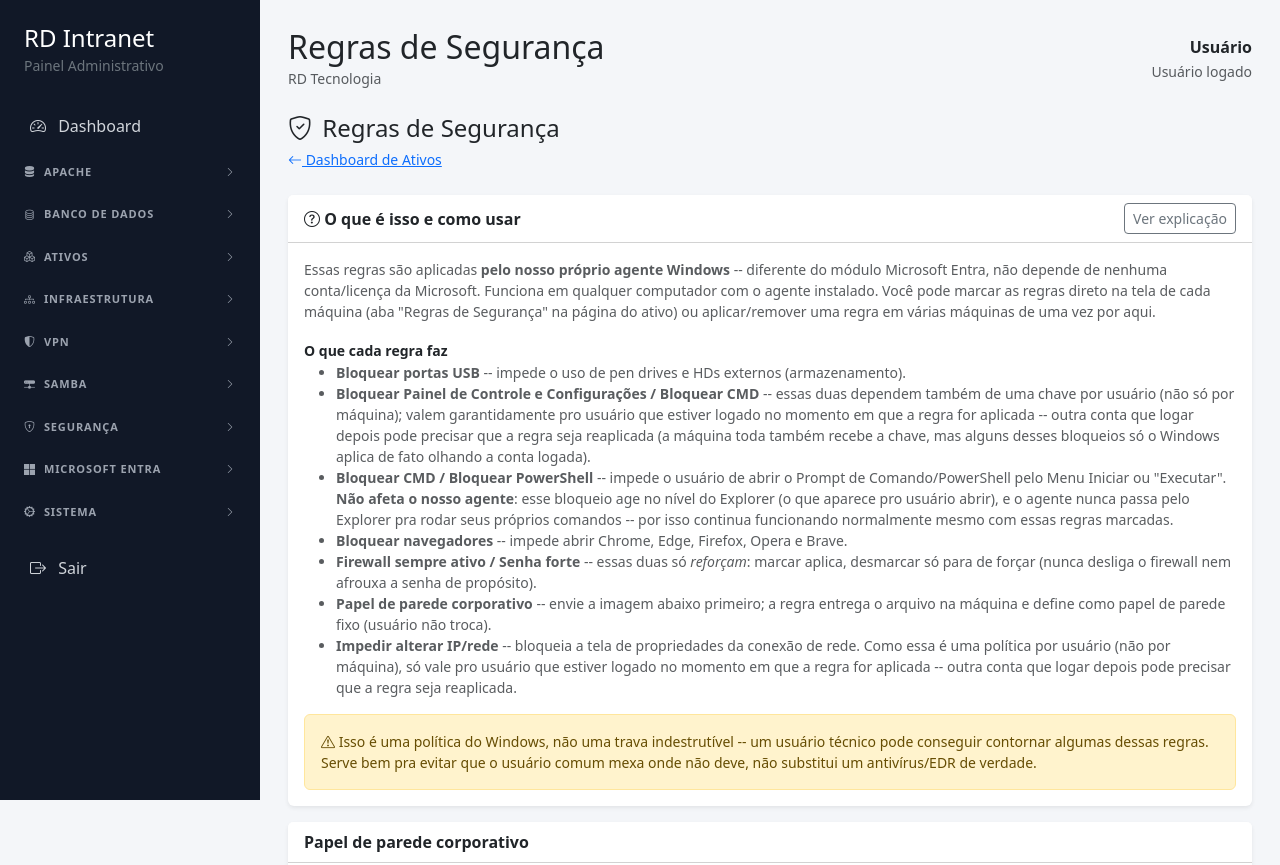
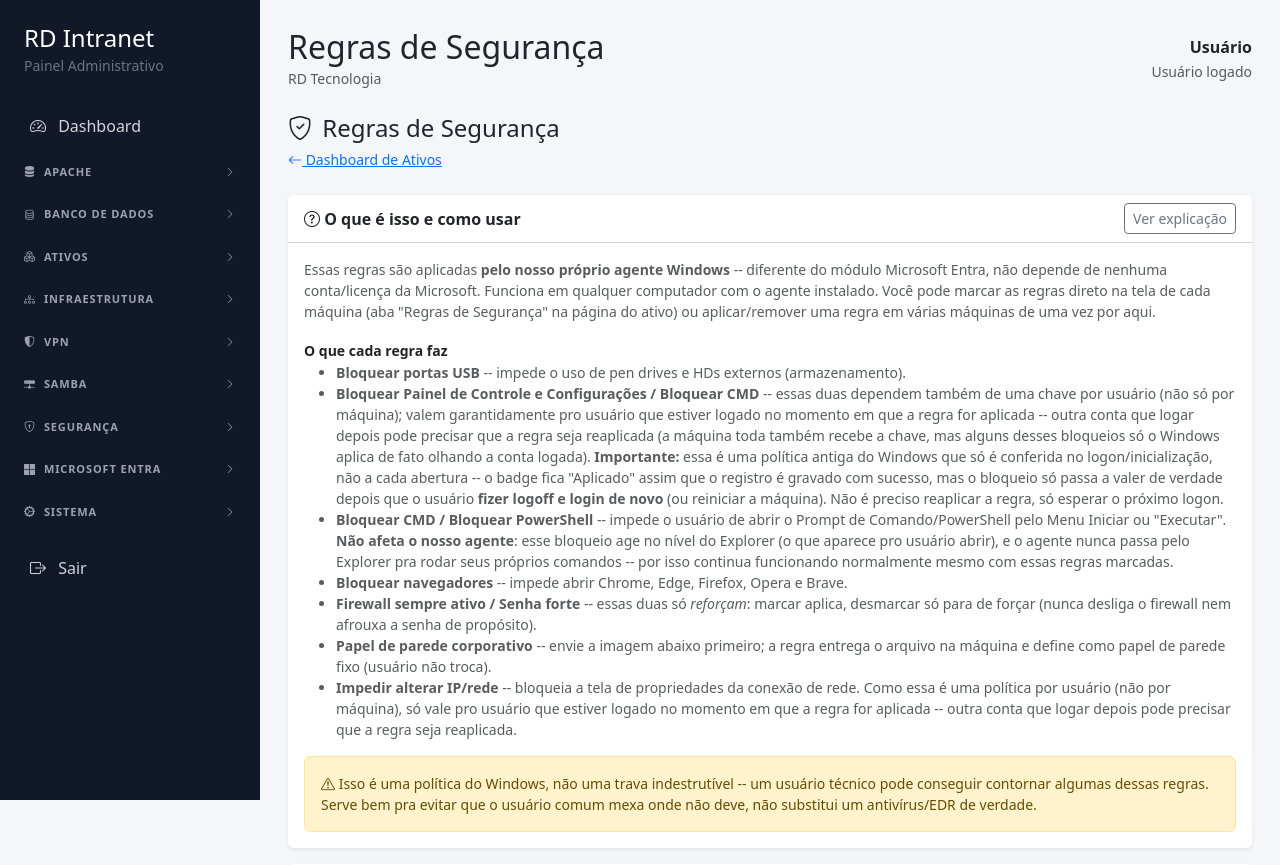
Before and after one commit to raonidore/rd-intranet, a PHP site: template app/Views/ativos/politicas.php in a window 1280 px wide, after a click on "Ver explicação". Shown: the top 865 px of the page. Run offline with PHP 8.4, Linux system fonts and the light colour scheme; the template is opened without the code that fills it, so the values that code supplies are empty; some libraries are stand-ins or nearby versions.

Commit message:
docs(ativos): esclarece que bloqueio de CMD/Painel de Controle só vale após novo logon
Investigado ao vivo: a chave DisableCMD estava gravada certinha no
registro (confirmado via regedit), mas o cmd.exe continuava abrindo
numa janela nova. Não é bug -- essa política clássica do Windows só é
conferida no logon/inicialização da sessão, não em tempo real a cada
abertura. O badge "Aplicado" reflete só que a gravação no registro deu
certo, não que o bloqueio já está em vigor -- precisa de um novo
logon (ou reboot) pra valer.

Co-Authored-By: Claude Sonnet 5 <noreply@anthropic.com>

```diff
--- a/app/Views/ativos/politicas.php
+++ b/app/Views/ativos/politicas.php
@@ -36,7 +36,12 @@ use App\Services\PoliticaService;
                     dependem também de uma chave por usuário (não só por máquina); valem garantidamente pro usuário
                     que estiver logado no momento em que a regra for aplicada -- outra conta que logar depois pode
                     precisar que a regra seja reaplicada (a máquina toda também recebe a chave, mas alguns desses
-                    bloqueios só o Windows aplica de fato olhando a conta logada).</li>
+                    bloqueios só o Windows aplica de fato olhando a conta logada).
+                    <strong>Importante:</strong> essa é uma política antiga do Windows que só é conferida no
+                    logon/inicialização, não a cada abertura -- o badge fica "Aplicado" assim que o registro é
+                    gravado com sucesso, mas o bloqueio só passa a valer de verdade depois que o usuário
+                    <strong>fizer logoff e login de novo</strong> (ou reiniciar a máquina). Não é preciso reaplicar a
+                    regra, só esperar o próximo logon.</li>
                 <li><strong>Bloquear CMD / Bloquear PowerShell</strong> -- impede o usuário de abrir o Prompt de
                     Comando/PowerShell pelo Menu Iniciar ou "Executar". <strong>Não afeta o nosso agente</strong>:
                     esse bloqueio age no nível do Explorer (o que aparece pro usuário abrir), e o agente nunca passa
```
